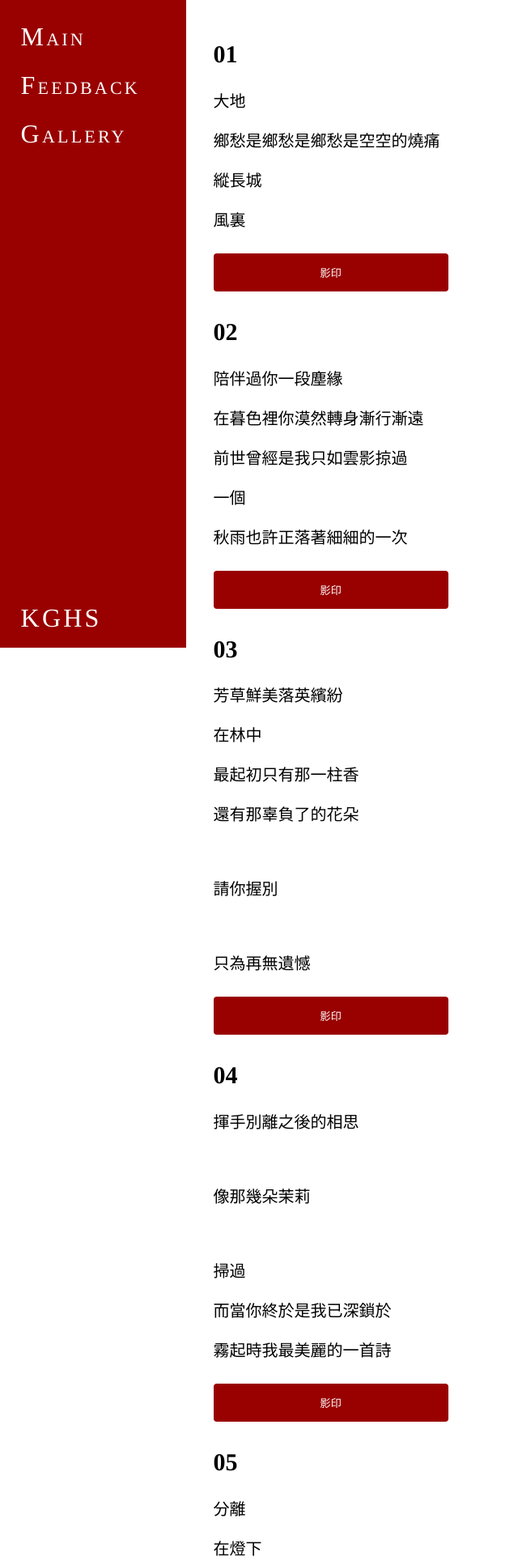
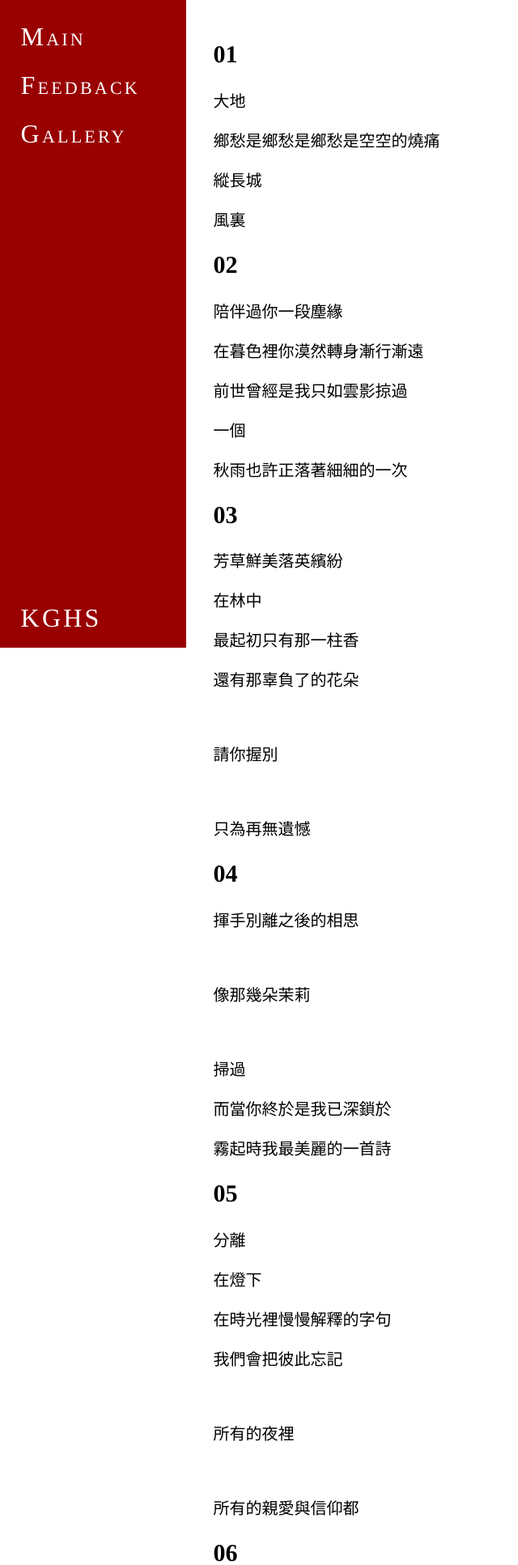
Before and after one commit to Q23RF/AIP_flask, a Flask app: page /gallery in a window 1280 px wide. Shown: the top 1933 px of the page at 81% size, without its empty margins (0-640 px from the left). Run offline with Flask 2, Linux system fonts and the light colour scheme; some libraries are stand-ins or nearby versions.

Commit message:
gallery cleared

```diff
--- a/templates/gallery.html
+++ b/templates/gallery.html
@@ -27,7 +27,7 @@
     <p>鄉愁是鄉愁是鄉愁是空空的燒痛</p>
     <p>縱長城</p>
     <p>風裏</p>
-    <button class="toprint g" value="['大地\n', '鄉愁是鄉愁是鄉愁是空空的燒痛\n', '縱長城\n', '風裏\n']" type="button">影印</button>
+    <!--button class="toprint g" value="['大地\n', '鄉愁是鄉愁是鄉愁是空空的燒痛\n', '縱長城\n', '風裏\n']" type="button">影印</button-->
 
     <h2>02</h2>
     <p>陪伴過你一段塵緣</p>
@@ -35,7 +35,7 @@
     <p>前世曾經是我只如雲影掠過</p>
     <p>一個</p>
     <p>秋雨也許正落著細細的一次</p>
-    <button class="toprint g" value="['陪伴過你一段塵緣\n', '在暮色裡你漠然轉身漸行漸遠\n', '前世曾經是我只如雲影掠過\n', '一個\n', '秋雨也許正落著細細的一次\n']" type="button">影印</button>
+    <!--button class="toprint g" value="['陪伴過你一段塵緣\n', '在暮色裡你漠然轉身漸行漸遠\n', '前世曾經是我只如雲影掠過\n', '一個\n', '秋雨也許正落著細細的一次\n']" type="button">影印</button-->
     <h2>03</h2>
     <p>芳草鮮美落英繽紛</p>
     <p>在林中</p>
@@ -45,7 +45,7 @@
     <p>請你握別</p>
     <br>
     <p>只為再無遺憾</p>
-    <button class="toprint g" value="['芳草鮮美落英繽紛\n', '在林中\n', '最起初只有那一柱香\n', '還有那辜負了的花朵\n', '\n', '請你握別\n', '\n', '只為再無遺憾\n']" type="button">影印</button>
+    <!--button class="toprint g" value="['芳草鮮美落英繽紛\n', '在林中\n', '最起初只有那一柱香\n', '還有那辜負了的花朵\n', '\n', '請你握別\n', '\n', '只為再無遺憾\n']" type="button">影印</button-->
     <h2>04</h2>
     <p>揮手別離之後的相思</p>
     <br>
@@ -54,7 +54,7 @@
     <p>掃過</p>
     <p>而當你終於是我已深鎖於</p>
     <p>霧起時我最美麗的一首詩</p>
-    <button class="toprint g" value="['揮手別離之後的相思\n', '\n', '像那幾朵茉莉\n', '\n', '掃過\n', '而當你終於是我已深鎖於\n', '\n', '霧起時我最美麗的一首詩\n']" type="button">影印</button>
+    <!--button class="toprint g" value="['揮手別離之後的相思\n', '\n', '像那幾朵茉莉\n', '\n', '掃過\n', '而當你終於是我已深鎖於\n', '\n', '霧起時我最美麗的一首詩\n']" type="button">影印</button-->
 
     <h2>05</h2>
     <p>分離</p>
@@ -65,7 +65,7 @@
     <p>所有的夜裡</p>
     <br>
     <p>所有的親愛與信仰都</p>
-    <button class="toprint g" value="['分離\n', '在燈下\n', '在時光裡慢慢解釋的字句\n', '我們會把彼此忘記\n', '\n', '所有的夜裡\n', '\n', '所有的親愛與信仰都\n']" type="button">影印</button>
+    <!--button class="toprint g" value="['分離\n', '在燈下\n', '在時光裡慢慢解釋的字句\n', '我們會把彼此忘記\n', '\n', '所有的夜裡\n', '\n', '所有的親愛與信仰都\n']" type="button">影印</button-->
 
     <h2>06</h2>
     <p>槭葉</p>
@@ -73,7 +73,7 @@
     <p>所謂鄉愁</p>
     <p>海灘上的空白</p>
     <p>午夜一滴甜美的悲情</p>
-    <button class="toprint g" value="['槭葉\n', '被一隻野兔拾到\n', '所謂鄉愁\n', '海灘上的空白\n', '午夜一滴甜美的悲情\n']" type="button">影印</button>
+    <!--button class="toprint g" value="['槭葉\n', '被一隻野兔拾到\n', '所謂鄉愁\n', '海灘上的空白\n', '午夜一滴甜美的悲情\n']" type="button">影印</button-->
 
     <h2>07</h2>
     <p>解讀你的句子</p>
@@ -83,7 +83,7 @@
     <p>只恐瓊樓玉宇</p>
     <br>
     <p>詩早就在窗外偷窺</p>
-    <button class="toprint g" value="['解讀你的句子\n', '\n', '宜說破\n', '\n', '花落在成都一家茶館\n', '只恐瓊樓玉宇\n', '\n', '詩早就在窗外偷窺\n']" type="button">影印</button>
+    <!--button class="toprint g" value="['解讀你的句子\n', '\n', '宜說破\n', '\n', '花落在成都一家茶館\n', '只恐瓊樓玉宇\n', '\n', '詩早就在窗外偷窺\n']" type="button">影印</button-->
 
     <h2>08</h2>
     <p>啊</p>
@@ -93,7 +93,7 @@
     <p>似乎響自隔世的內部深處</p>
     <p>看看窗外</p>
     <p>春是理由之一</p>
-    <button class="toprint g" value="['啊\n', '以非理性逼視 水聲中\n', '\n', '其中一句，除了上帝什麼\n', '似乎響自隔世的內部深處\n', '看看窗外\n', '\n', '春是理由之一\n']" type="button">影印</button>
+    <!--button class="toprint g" value="['啊\n', '以非理性逼視 水聲中\n', '\n', '其中一句，除了上帝什麼\n', '似乎響自隔世的內部深處\n', '看看窗外\n', '\n', '春是理由之一\n']" type="button">影印</button-->
 
     <h2>09</h2>
     <p>薔薇</p>
@@ -106,7 +106,7 @@
     <p>這所有的命運</p>
     <p>夜涼如冰 我知道啊</p>
     <p>那一朵盛開的 是人間</p>
-    <button class="toprint g" value="['薔薇\n', '因為\n', '溫柔\n', '或者冷漠\n', '遠去\n', '\n', '然後的來臨的\n', '這所有的命運\n', '夜涼如冰 我知道啊\n', '那一朵盛開的 是人間\n']" type="button">影印</button>
+    <!--button class="toprint g" value="['薔薇\n', '因為\n', '溫柔\n', '或者冷漠\n', '遠去\n', '\n', '然後的來臨的\n', '這所有的命運\n', '夜涼如冰 我知道啊\n', '那一朵盛開的 是人間\n']" type="button">影印</button-->
 
     <h2>10</h2>
     <p>不動聲色地走下去</p>
@@ -117,12 +117,12 @@
     <p>曾經與你握別</p>
     <p>從此分離</p>
 
-    <button class="toprint g" value="['不動聲色地走下去\n', '漠然地走下去吧朋友\n', '我相信詩\n', '也漂流在日落後的雨\n', '在不再回來的街角\n', '曾經與你握別\n', '從此分離\n']" type="button">影印</button>
+    <!--button class="toprint g" value="['不動聲色地走下去\n', '漠然地走下去吧朋友\n', '我相信詩\n', '也漂流在日落後的雨\n', '在不再回來的街角\n', '曾經與你握別\n', '從此分離\n']" type="button">影印</button-->
 
 
 </div>
 
-<script src="//ajax.googleapis.com/ajax/libs/jquery/1.9.1/jquery.min.js"></script>
+<!--script src="//ajax.googleapis.com/ajax/libs/jquery/1.9.1/jquery.min.js"></script>
 <script>window.jQuery || document.write('<script src="{{
   url_for('static', filename='jquery.js') }}">\x3C/script>')</script>
 
@@ -149,7 +149,7 @@
         });
   }
   );
-</script>
+</script-->
 
 </body>
 </html>
```
